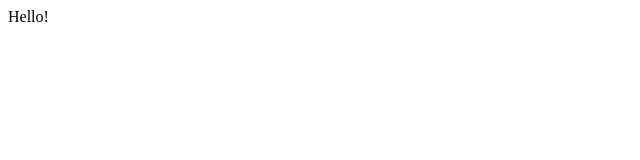
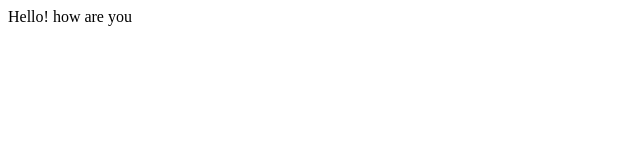
Before and after one commit to Ashutosh1499/ashutosh-kaushik-portfolio, a plain HTML site: page Pages/About.html in a window 1280 px wide. Shown: the full height of the page, 0-640 px from the left. Drawn offline with Linux system fonts and the light colour scheme.

Commit message:
AKP-001: Testing 3

```diff
--- a/Pages/About.html
+++ b/Pages/About.html
@@ -10,6 +10,6 @@
 		<title>Portfolio | Ashutosh Kaushik</title>
 	</head>
 	<body>
-		Hello!
+		Hello! how are you
 	</body>
 </html>
```
